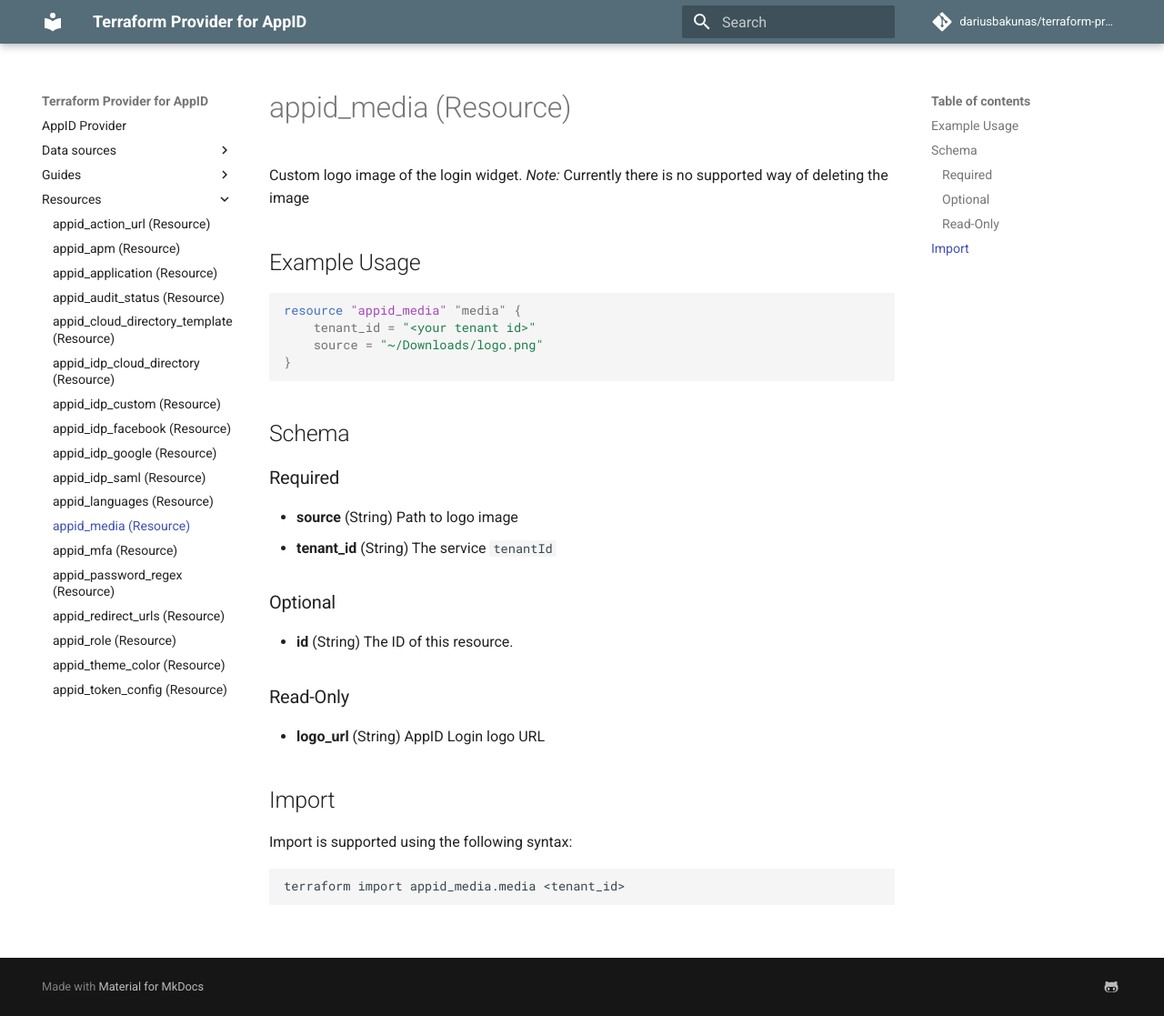
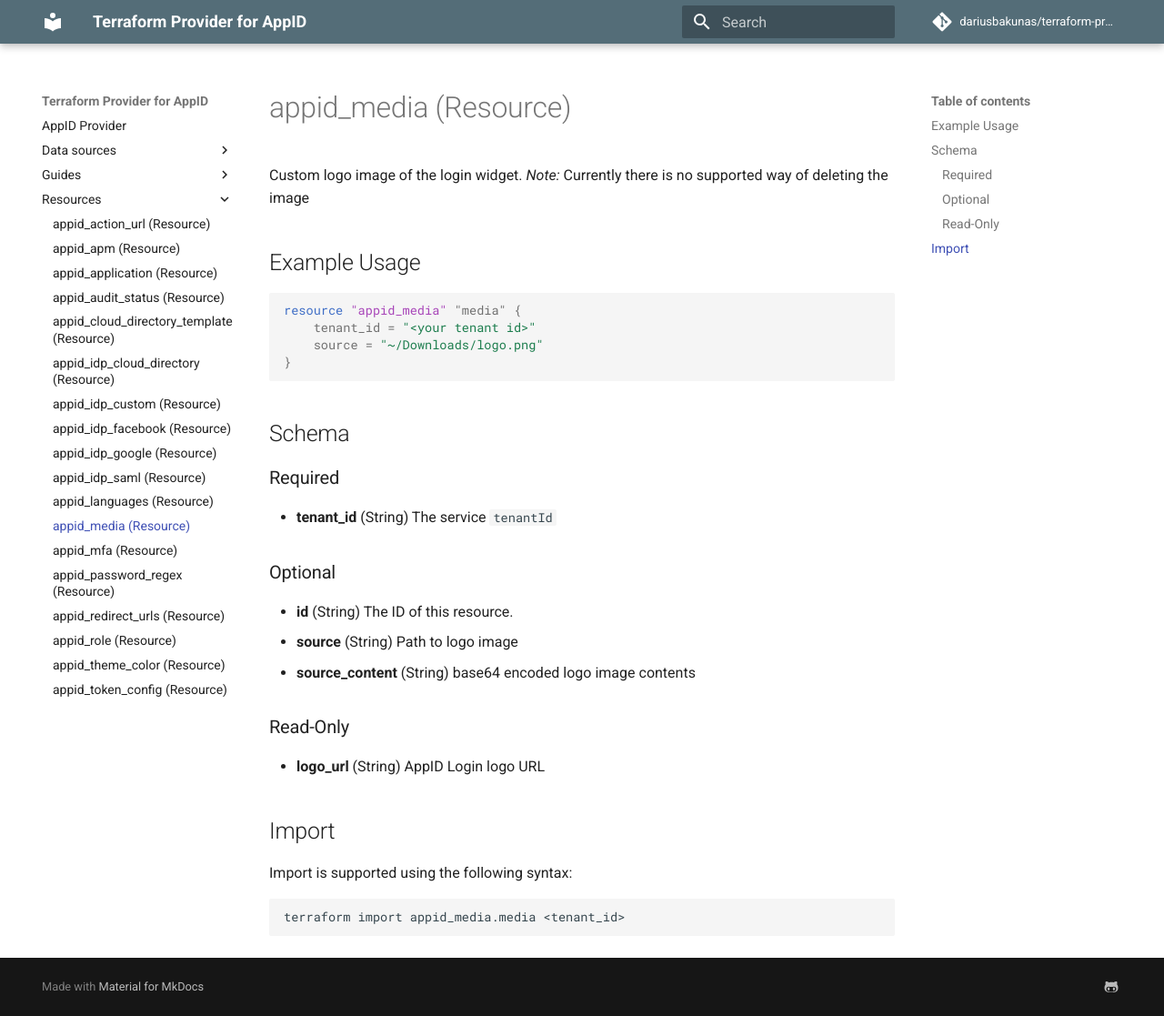
Before and after one commit to dariusbakunas/terraform-provider-appid, an MkDocs documentation site: the page built from docs/resources/media.md, in a window 1280 px wide and 1117 px high. Shown: the whole window at 91% size. Built offline with MkDocs 1.6.1 and Material for MkDocs 9.7.7, drawn with Linux system fonts in a browser that asks for light colours; comment, search, counter and statistics services are not loaded.

Commit message:
docs: regenerate

```diff
--- a/docs/resources/media.md
+++ b/docs/resources/media.md
@@ -24,12 +24,13 @@
 
 ### Required
 
-- **source** (String) Path to logo image
 - **tenant_id** (String) The service `tenantId`
 
 ### Optional
 
 - **id** (String) The ID of this resource.
+- **source** (String) Path to logo image
+- **source_content** (String) base64 encoded logo image contents
 
 ### Read-Only
 
```
